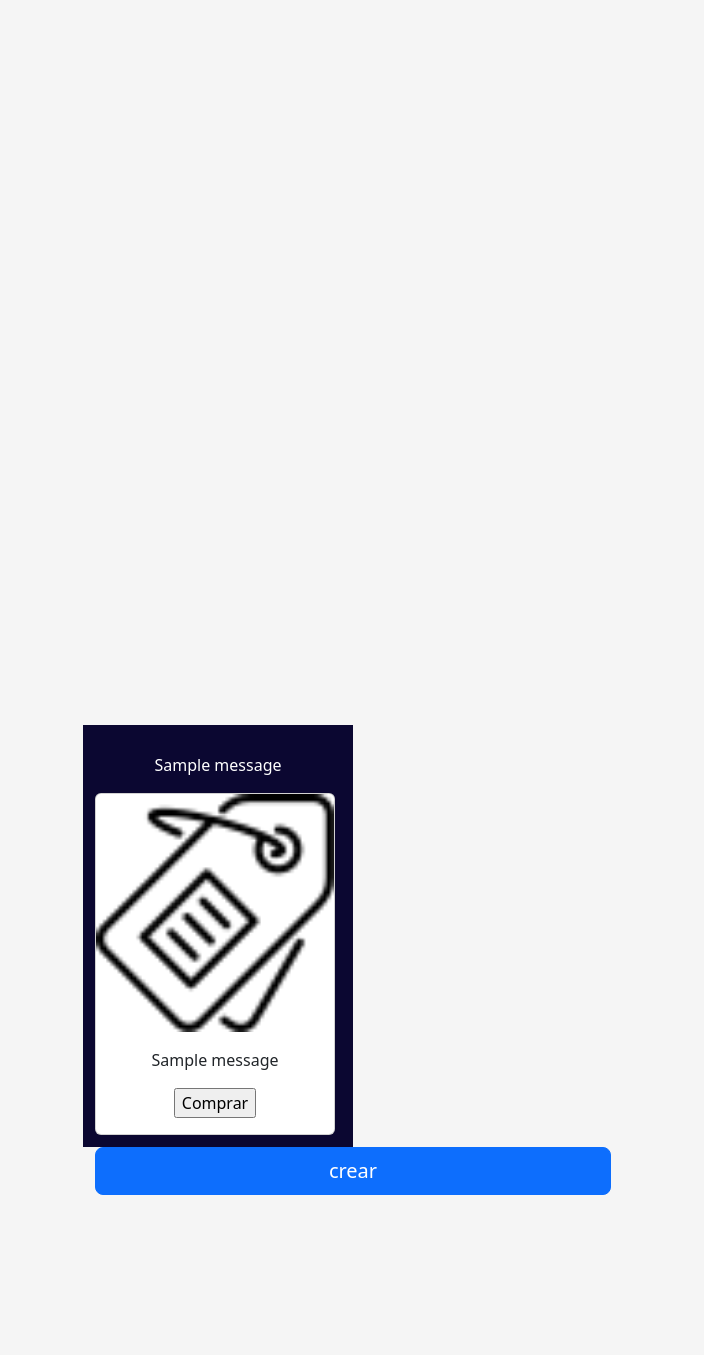
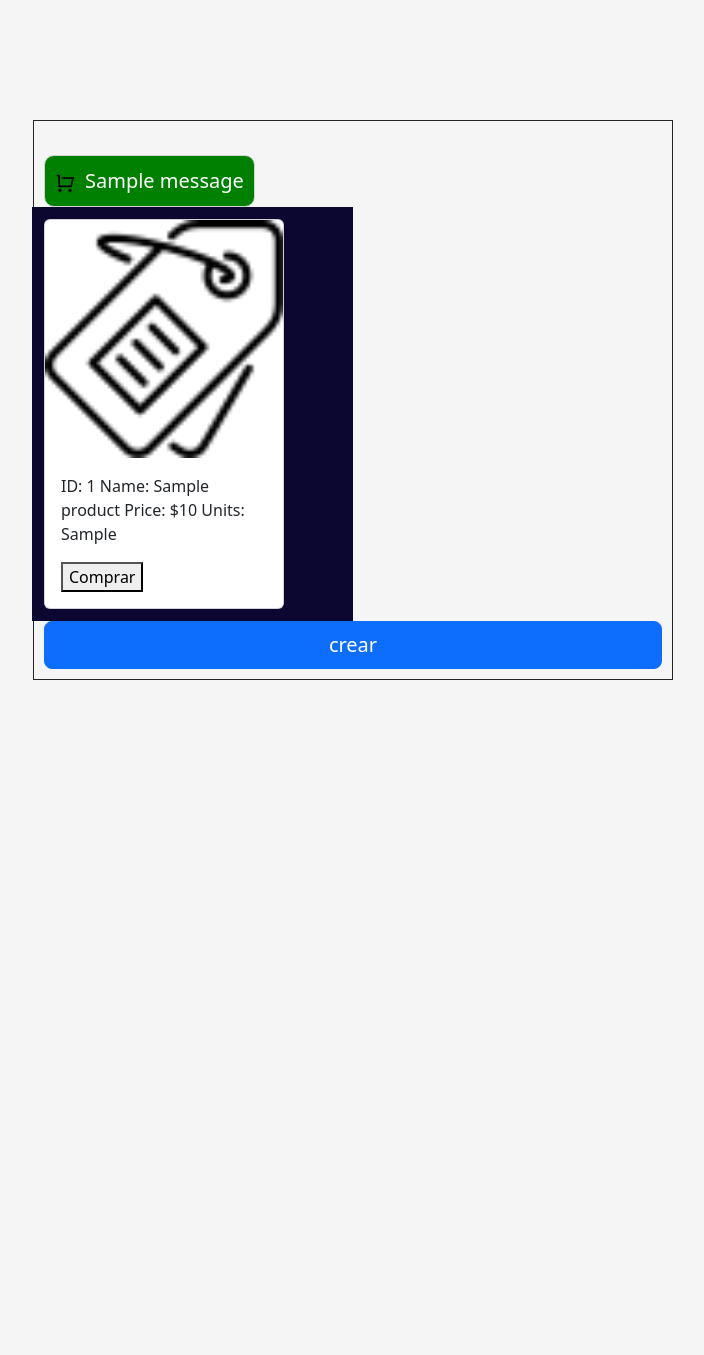
Before and after one commit to andres-gonzalez-13/ProyDummy, a Flask app: page /catalog in a window 1280 px wide. Shown: the whole page, without its empty margins (287-991 px from the left). After the commit the page ends 680 px from the top, so only its background shows below. Run offline with Flask 3, Linux system fonts and the light colour scheme; tables that the repository leaves empty or names only in its code hold one stand-in row (values such as "Sample post"); one stand-in notice (Sample message) is shown.

Commit message:
carrito de compra listo para pagar

```diff
--- a/src/app.py
+++ b/src/app.py
@@ -8,11 +8,13 @@ from infrastructure.services.ProductService import ProductService
 from datetime import date
 
 from domainBusines.Cart import Cart
+from domainBusines.BuyProdCart import BuyProdCart
 
 from config import config
 
-cart = Cart(0,0, date.today())
-items = []
+cart = None
+itemsCart = []
+idLastUser = 0
 
 app = Flask(__name__)
 
@@ -38,10 +40,14 @@ def login():
             prod_service = ProductService(prod_adapter)
 
             listProd = prod_service.get_available_products()
+            global idLastUser
+            idLastUser = user.id
+            global cart
+            cart = None
+            global itemsCart
+            itemsCart = []
 
-            for prod in listProd:
-                flash(prod.name)
-            return render_template('auth/catalog.html')
+            return render_template('auth/catalog.html', data=listProd   )
         else:
             flash('usuario no encontrado')
             return render_template('auth/login.html')
@@ -64,7 +70,6 @@ def createaccount():
         user = user_service.create_user('1',nameFormulary,passwordFormulary,emailForm)
 
         if user is not None:
-
             return render_template('auth/login.html')
         else:
             flash('datos no validos')
@@ -79,61 +84,91 @@ def stock():
 
 @app.route('/catalog', methods=['GET', 'POST'])
 def catalog():
+    prod_adapter = DatabaseProductAdapter()
+    prod_service = ProductService(prod_adapter)
+    listProd = prod_service.get_available_products()
+    data = listProd
+
     if request.method=='POST':
         print('comprado')
-        prod_adapter = DatabaseProductAdapter()
-        prod_service = ProductService(prod_adapter)
-        listProd = prod_service.get_available_products()
-
-        for prod in listProd:
-            flash(prod.name)
-        return render_template('auth/catalog.html')
+        return render_template('auth/catalog.html', data = data)
     else:
         print('no comprado')
-        return render_template('auth/catalog.html')
+        return render_template('auth/catalog.html', data = data)
 
 @app.route('/createproduct', methods=['GET', 'POST'])
 def createproduct():
     if request.method=='POST':
         #print(request.form['username'])
         #print(request.form['password'])
-        nameFormulary = request.form['usernames']
-        emailForm = request.form['mail']
-        passwordFormulary = request.form['password']
 
-        user_adapter = DatabaseUserAdapter()
-        user_service = UserService(user_adapter)
-        user = user_service.create_user('1',nameFormulary,passwordFormulary,emailForm)
+        nameFormulary = request.form['nameProd']
+        price = request.form['price']
+        units = request.form['units']
 
-        if user is not None:
+        prod_adapter = DatabaseProductAdapter()
+        prod_service = ProductService(prod_adapter)
 
-            return render_template('auth/login.html')
-        else:
+        prod_service.create_product('1',nameFormulary, price, units)
+
+        listProd = prod_service.get_available_products()
+
+        if nameFormulary == '' or price <= 0:
             flash('datos no validos')
             return render_template('auth/createproduct.html')
+        else:
+            return render_template('auth/catalog.html', data = listProd)
     else:
         return render_template('auth/createproduct.html')
 
 @app.route('/buy', methods=['GET', 'POST'])
 def buy():
+    if request.method=='POST':
+        idProd= request.form['idProd']
+        print(str(idProd))
+
     prod_adapter = DatabaseProductAdapter()
     prod_service = ProductService(prod_adapter)
+    prod = prod_service.get_product_by_id(idProd)
     listProd = prod_service.get_available_products()
+    global cart
+    if cart is None:
+        cart = Cart(1,idLastUser,date.today())
+        itemsCart.append(BuyProdCart(cart.idCart, prod.name,idProd, 1))
+    else:
+        itemsCart.append(BuyProdCart(cart.idCart, prod.name,idProd, 1))
+    flash("Carrito [" + str(len(itemsCart)) + "]")
 
-    for prod in listProd:
-        flash(prod.name)
-    print('comprado')
-    return render_template('auth/catalog.html')
+
+    return render_template('auth/catalog.html', data=listProd)
 
 @app.route('/product/<nameProd>')
-def product(nameProd):
+def product(prod):
     data = {
         'id': 1,
         'name': 'cafe',
         'price': 20,
         'units': 100
     }
-    return render_template('auth/product.html', data=data)
+    return render_template('auth/product.html', data=prod)
+
+@app.route('/carttopay', methods=['GET', 'POST'])
+def carttopay():
+    prod_adapter = DatabaseProductAdapter()
+    prod_service = ProductService(prod_adapter)
+    listProd = prod_service.get_available_products()
+    global itemsCart
+    total=0
+    for intem in itemsCart:
+        priceProd = prod_service.get_product_by_id(intem.idProduct).price
+        print(str(priceProd))
+        total = total + priceProd
+    if request.method == 'GET':
+
+        flash("total: " + str(total))
+        return render_template('auth/carttopay.html', data=itemsCart)
+    else:
+        return render_template('auth/catalog.html', data = listProd)
 
 if __name__ == '__main__':
     app.config.from_object(config['development'])
--- a/src/domainBusines/BuyProdCart.py
+++ b/src/domainBusines/BuyProdCart.py
@@ -1,5 +1,6 @@
 class BuyProdCart:
-    def __init__(self, idCart, idProduct,units):
+    def __init__(self, idCart, nameProduct, idProduct,units):
         self.idCart = idCart
+        self.nameProduct = nameProduct
         self.idProduct = idProduct
         self.units = units
--- a/src/infrastructure/portAdapters/DatabaseProductAdapter.py
+++ b/src/infrastructure/portAdapters/DatabaseProductAdapter.py
@@ -33,12 +33,6 @@ class DatabaseProductAdapter(ProductInterface):
                 producto1 = Product(result[0], result[1], result[2], result[3])
                 products.append(producto1)
 
-        producto2 = Product(2, "Pantalón", 39.99, 5)
-        products.append(producto2)
-
-        producto3 = Product(3, "Zapatos", 59.99, 3)
-        products.append(producto3)
-
         return products
 
     def create_product(self, id, name, price, units):
@@ -65,4 +59,20 @@ class DatabaseProductAdapter(ProductInterface):
     def get_product_by_id(self, id: int) -> Optional[Product]:
         prod = Product(0, 'cafe', 20, 100)
 
+        if id == 0 or id is None:
+            prod = None
+        else:
+            cursor = db.cursor()
+            # Ejecutar una consulta
+            query = "SELECT * FROM products WHERE id = %s"
+
+            values = (id)
+            cursor.execute(query, (id,))
+            # Obtener los resultados
+            result = cursor.fetchone()
+            if result:
+                prod = Product(result[0], result[1], result[2], result[3])
+            else:
+                print('no se encontro la id: ' + str(id))
+
         return prod
--- a/src/static/css/styles.css
+++ b/src/static/css/styles.css
@@ -155,6 +155,13 @@ body {
   color: var(--bs-card-color);
 }
 
+.center {
+  border: 1px solid;
+  margin: auto;
+  width: 50%;
+  padding: 10px;
+}
+
 .card {
   --bs-card-spacer-y: 1rem;
   --bs-card-spacer-x: 1rem;
@@ -187,3 +194,49 @@ body {
   border: var(--bs-card-border-width) solid var(--bs-card-border-color);
   border-radius: var(--bs-card-border-radius);
 }
+
+/* Estilos del componente */
+.cart {
+  background-color: green; /* Fondo verde */
+  border: 1px solid lightgray; /* Borde claro */
+  border-radius: 10px; /* Borde redondo */
+  color: white; /* Letras blancas */
+  padding: 10px; /* Espaciado interno */
+  font-size: 20px; /* Fuente grande */
+  display: flex; /* Activa el modelo de caja flexible */
+  align-items: center; /* Centra verticalmente los elementos */
+}
+
+.cart-icono {
+  margin-right: 10px; /* Espacio entre el icono y el texto */
+}
+
+/* Estilos del icono (ejemplo) */
+.cart-icono img {
+  width: 20px; /* Tamaño del icono */
+  height: 20px;
+}
+
+h1 {
+  font-size: 24px;
+  text-align: center;
+}
+
+table {
+  width: 100%;
+  margin-top: 20px;
+  border-collapse: collapse;
+}
+
+th, td {
+  padding: 10px;
+  text-align: left;
+}
+
+th {
+  background-color: #f9f9f9;
+}
+
+tr:nth-child(even) {
+  background-color: #f2f2f2;
+}
--- a/src/templates/auth/catalog.html
+++ b/src/templates/auth/catalog.html
@@ -7,29 +7,43 @@
 {% endblock %}
 
 {% block body %}
-<div class="container overflow-hidden text-center base-catalog">
-    <form class="row gy-5 border-radius" action="/catalog" method="POST">
+<div class="center">
 
-        {% with messages = get_flashed_messages() %}
+    {% with messages = get_flashed_messages() %}
+    {% if messages %}
+    <br />
+    {% for message in messages %}
+    <form action="/carttopay" method="GET">
+    <button class="cart" type="submit">
+        <div class="cart-icono">
+            <img src="{{ url_for('static', filename='images/cart.png') }}" alt="Icono">
+        </div>
+        <!-- Texto del componente -->
+        <div>{{ message }}</div>
+    </button>
+    </form>
 
-        {% if messages %}
-        <br />
-        {% for message in messages %}
+
+    {% endfor %}
+    {% endif %}
+
+    {% endwith %}
+    <form class="row gy-5 border-radius" action="/buy" method="POST">
+        {% for product in data %}
         <div class="col-6">
-            <div class="p-3">{{ message }}</div>
+            <!--<div class="p-3">{{ product }}</div>-->
             <div class="card" style="width: 15rem;">
                 <img src="{{ url_for('static', filename='images/tagimage.png') }}" class="card-img-top" alt="...">
                 <div class="card-body">
-                    <p class="card-text">{{ message }}</p>
-                    <input type="submit" value="Comprar" name="action1"/>
+                    <p class="card-text">{{ product }}</p>
+                    <button type="submit" value={{ product.id }} name="idProd"> Comprar</button>
+                    <!--<input type="submit" value={{ product.id }} name="idProd" />-->
                 </div>
             </div>
         </div>
+        {% endfor %}
 
-        {% endfor %}
-        {% endif %}
 
-        {% endwith %}
     </form>
 
     <form action="/createproduct" method="GET">
```
Also changed, not shown: src/PruebaHexgonal.py (+5 -3 lines), src/templates/auth/carttopay.html (added, +45 -0 lines), src/static/images/cart.png (added).
